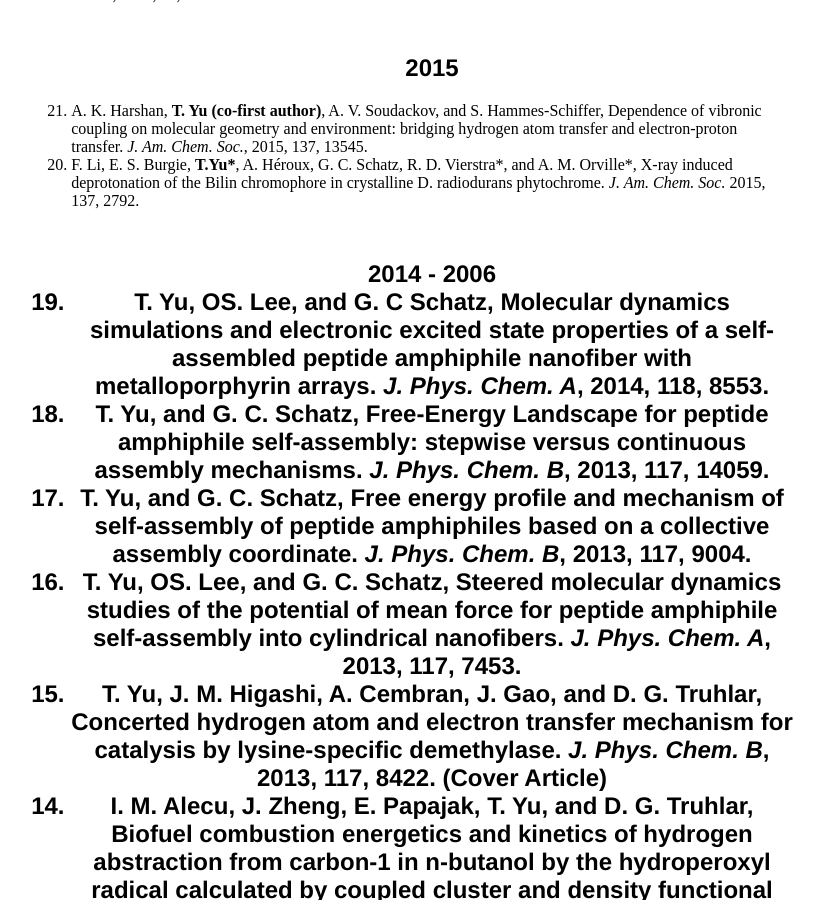
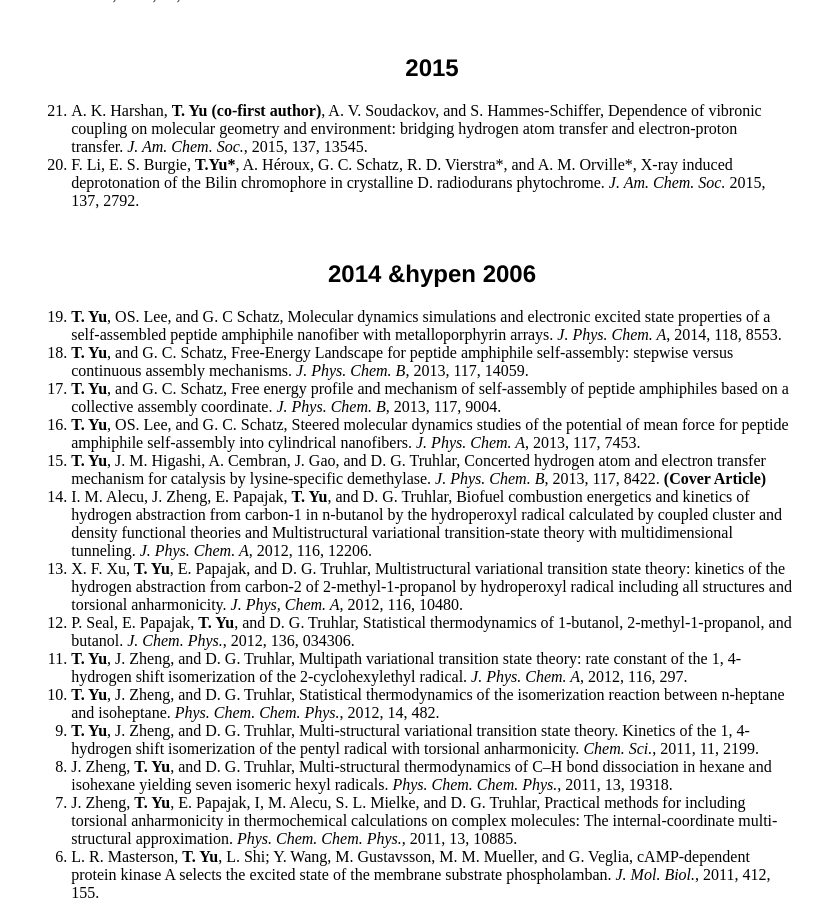
Before and after one commit to comchemyu/und.research.github.io, a Jekyll site: the page built from publications/index.html, in a window 1280 px wide and 900 px high, scrolled down 1374 px. Shown: the whole window, without its empty margins (228-1052 px from the left). Built offline with Jekyll 4.4.1, drawn with Linux system fonts in a browser that asks for light colours.

Commit message:
Update index.html

```diff
--- a/publications/index.html
+++ b/publications/index.html
@@ -49,7 +49,7 @@ h2 {
   <h2>2015</h2>
     <li>A. K. Harshan, <b>T. Yu (co-first author)</b>, A. V. Soudackov, and S. Hammes-Schiffer, Dependence of vibronic coupling on molecular geometry and environment: bridging hydrogen atom transfer and electron-proton transfer. <i>J. Am. Chem. Soc.</i>, 2015, 137, 13545.</li>
     <li>F. Li, E. S. Burgie, <b>T.Yu*</b>, A. Héroux, G. C. Schatz, R. D. Vierstra*, and A. M. Orville*, X-ray induced deprotonation of the Bilin chromophore in crystalline D. radiodurans phytochrome. <i>J. Am. Chem. Soc.</i> 2015, 137, 2792.</li>
-  <h2>2014 - 2006
+    <h2>2014 &hypen 2006</h2>
         <li><b>T. Yu</b>, OS. Lee, and G. C Schatz, Molecular dynamics simulations and electronic excited state properties of a self-assembled peptide amphiphile nanofiber with metalloporphyrin arrays. <i>J. Phys. Chem. A</i>, 2014, 118, 8553.</li>
         <li><b>T. Yu</b>, and G. C. Schatz, Free-Energy Landscape for peptide amphiphile self-assembly: stepwise versus continuous assembly mechanisms. <i>J. Phys. Chem. B</i>, 2013, 117, 14059.</li>
         <li><b>T. Yu</b>, and G. C. Schatz, Free energy profile and mechanism of self-assembly of peptide amphiphiles based on a collective assembly coordinate. <i>J. Phys. Chem. B</i>, 2013, 117, 9004.</li>
```
